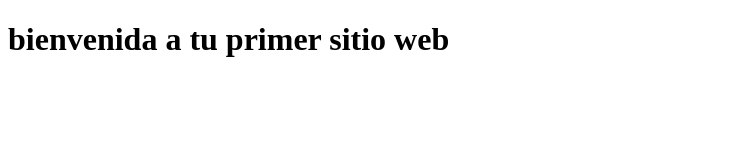
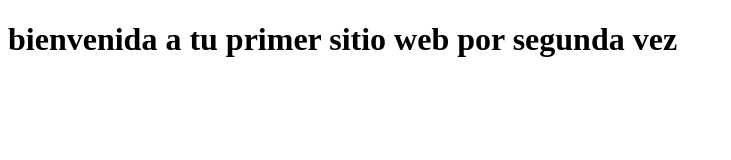
Before and after one commit to lauraroso/cabocla-web, a plain HTML site: page index.html in a window 1280 px wide. Shown: the whole page, without its empty margins (0-731 px from the left). Drawn offline with Linux system fonts and the light colour scheme.

Commit message:
mi 1. commit

```diff
--- a/index.html
+++ b/index.html
@@ -5,6 +5,6 @@
   </head>
 
   <body>
-    <h1>bienvenida a tu primer sitio web</h1>
+    <h1>bienvenida a tu primer sitio web por segunda vez</h1>
   </body>
 </html>
```
